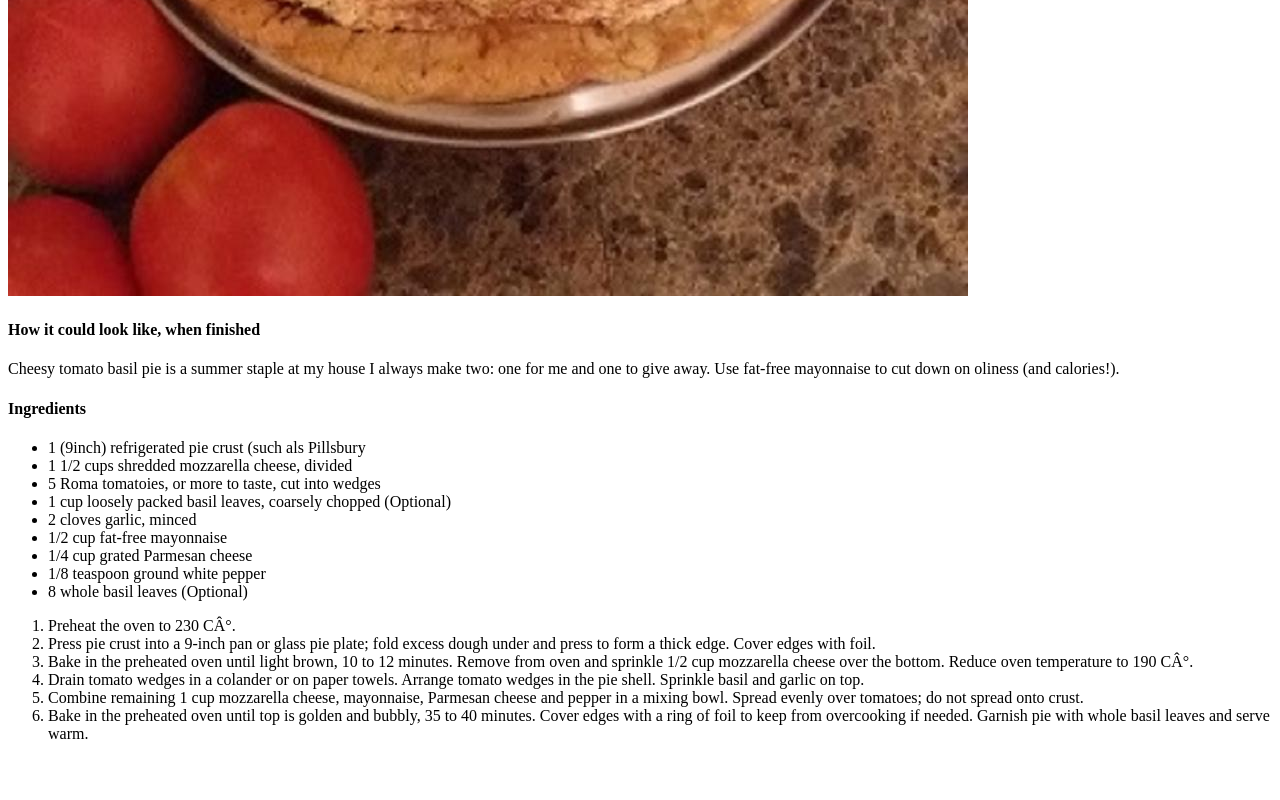
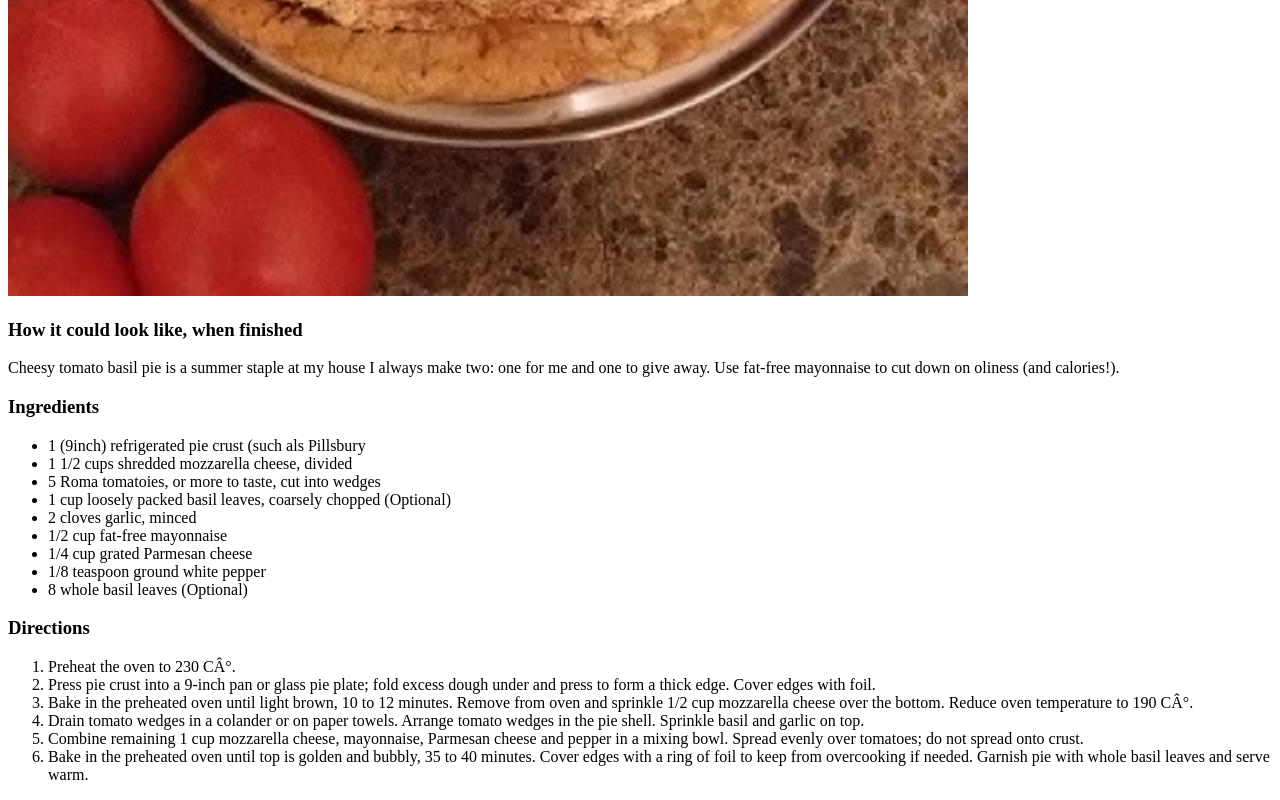
Before and after one commit to carosadosa/odin-recipes, a plain HTML site: page recipes/tomato-pie.html in a window 1280 px wide. Shown: the part 744-1544 px from the top of the page. Before the commit the page ends 1503 px from the top, so only its background shows below. Drawn offline with Linux system fonts and the light colour scheme.

Commit message:
change writing / font size
Changed "description", "Ingredients" and "Directions" to <h3>. h4 can now be used for sub-categories

```diff
--- a/recipes/tomato-pie.html
+++ b/recipes/tomato-pie.html
@@ -10,9 +10,9 @@
 <body>
     <h1>Tomato Pie</h1>
     <img src="../images/tomato-pie.jpeg" alt="Tomato Pie">
-    <h4>How it could look like, when finished</h4>
+    <h3>How it could look like, when finished</h3>
     <p>Cheesy tomato basil pie is a summer staple at my house I always make two: one for me and one to give away. Use fat-free mayonnaise to cut down on oliness (and calories!).</p>
-    <h4>Ingredients</h4>
+    <h3>Ingredients</h3>
     <ul>
         <li>1 (9inch) refrigerated pie crust (such als Pillsbury</li>
         <li>1 1/2 cups shredded mozzarella cheese, divided</li>
@@ -24,6 +24,7 @@
         <li>1/8 teaspoon ground white pepper</li>
         <li>8 whole basil leaves (Optional)</li>
     </ul>
+    <h3>Directions</h3>
     <ol>
         <li>Preheat the oven to 230 C°.</li>
         <li>Press pie crust into a 9-inch pan or glass pie plate; fold excess dough under and press to form a thick edge. Cover edges with foil.</li>
```
